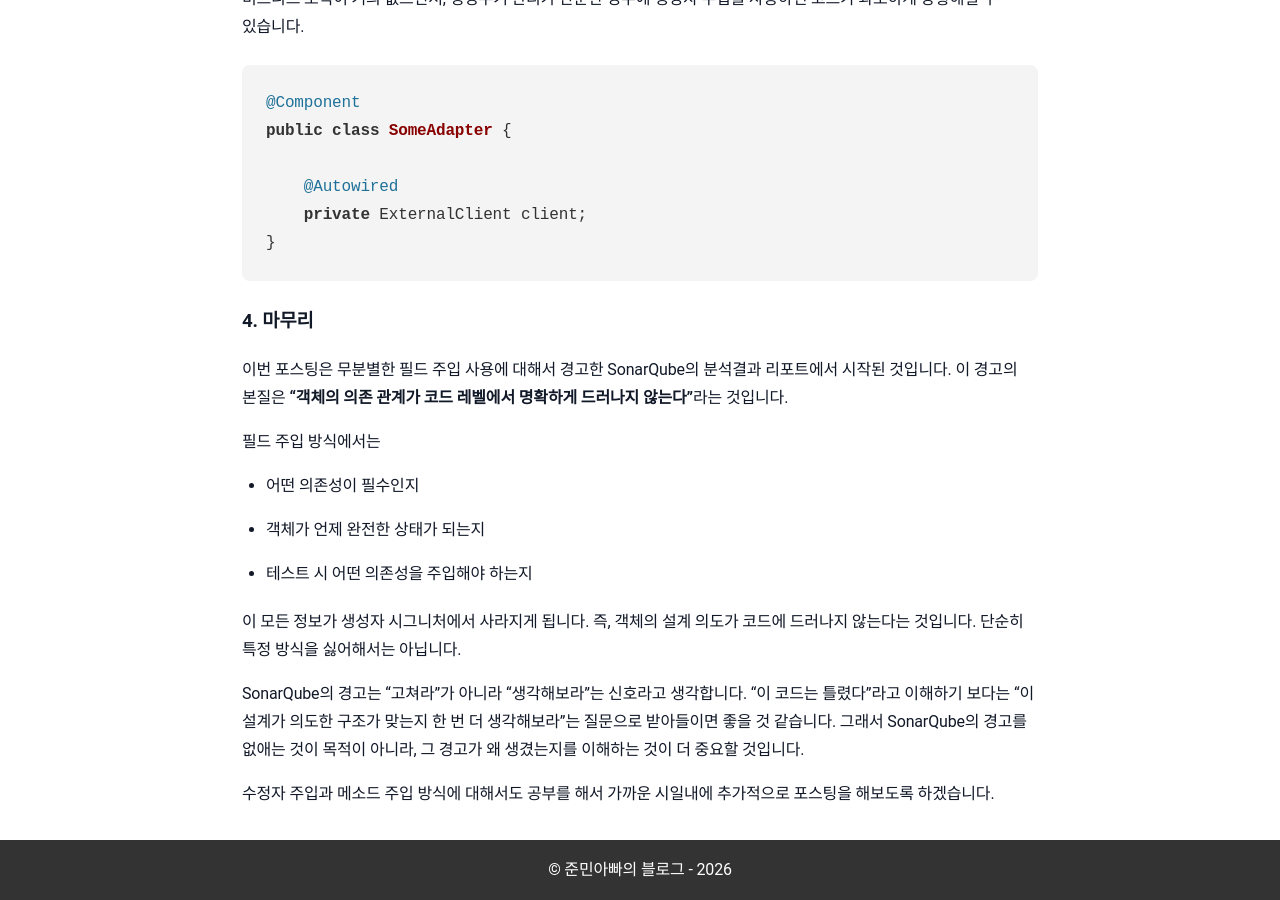
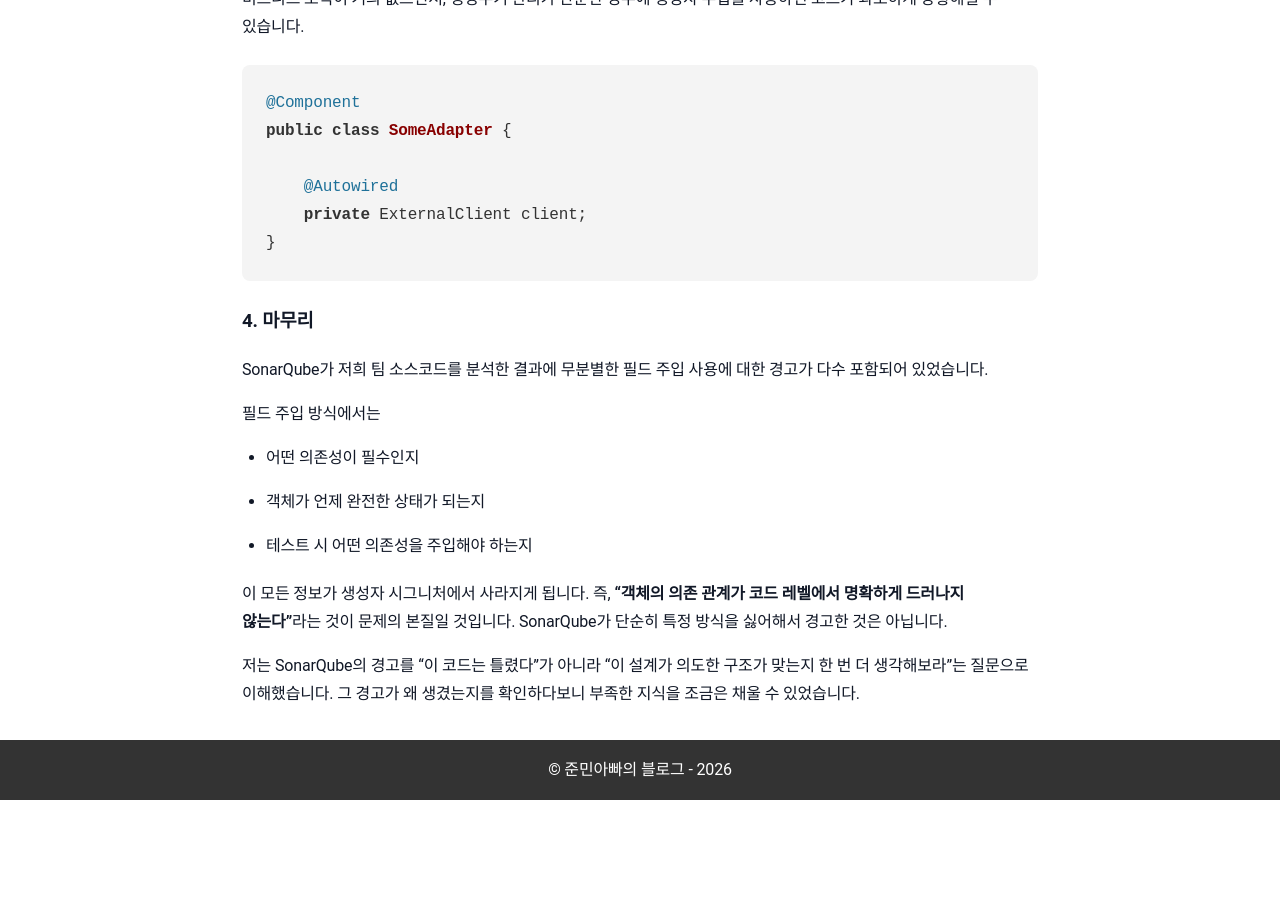
Before and after one commit to sanghoon-lee/sanghoon-lee.github.io, a Jekyll site: the page built from _posts/2026-01-12-DependencyInjection.md, in a window 1280 px wide and 900 px high, scrolled down 6204 px. Built offline with Jekyll 4.4.1, drawn with Linux system fonts in a browser that asks for light colours; nearby versions of some CDN libraries; comment, search, counter and statistics services are not loaded; after the commit the page ends 7004 px from its top, so only the background shows below that.

Commit message:
modify : 블로그 내용 수정

```diff
--- a/_posts/2026-01-12-DependencyInjection.md
+++ b/_posts/2026-01-12-DependencyInjection.md
@@ -196,7 +196,7 @@ public class SomeAdapter {
 
 ### 4. 마무리
 
-이번 포스팅은 무분별한 필드 주입 사용에 대해서 경고한 SonarQube의 분석결과 리포트에서 시작된 것입니다. 이 경고의 본질은 **“객체의 의존 관계가 코드 레벨에서 명확하게 드러나지 않는다”**라는 것입니다.
+SonarQube가 저희 팀 소스코드를 분석한 결과에 무분별한 필드 주입 사용에 대한 경고가 다수 포함되어 있었습니다.
 
 필드 주입 방식에서는
 
@@ -206,9 +206,6 @@ public class SomeAdapter {
 
 * 테스트 시 어떤 의존성을 주입해야 하는지
 
-이 모든 정보가 생성자 시그니처에서 사라지게 됩니다. 즉, 객체의 설계 의도가 코드에 드러나지 않는다는 것입니다. 단순히 특정 방식을 싫어해서는 아닙니다.
+이 모든 정보가 생성자 시그니처에서 사라지게 됩니다. 즉, **“객체의 의존 관계가 코드 레벨에서 명확하게 드러나지 않는다”**라는 것이 문제의 본질일 것입니다. SonarQube가 단순히 특정 방식을 싫어해서 경고한 것은 아닙니다.
 
-SonarQube의 경고는 “고쳐라”가 아니라 “생각해보라”는 신호라고 생각합니다. “이 코드는 틀렸다”라고 이해하기 보다는
-“이 설계가 의도한 구조가 맞는지 한 번 더 생각해보라”는 질문으로 받아들이면 좋을 것 같습니다. 그래서 SonarQube의 경고를 없애는 것이 목적이 아니라, 그 경고가 왜 생겼는지를 이해하는 것이 더 중요할 것입니다.
-
-수정자 주입과 메소드 주입 방식에 대해서도 공부를 해서 가까운 시일내에 추가적으로 포스팅을 해보도록 하겠습니다.
+저는 SonarQube의 경고를 “이 코드는 틀렸다”가 아니라 “이 설계가 의도한 구조가 맞는지 한 번 더 생각해보라”는 질문으로 이해했습니다. 그 경고가 왜 생겼는지를 확인하다보니 부족한 지식을 조금은 채울 수 있었습니다.
```
